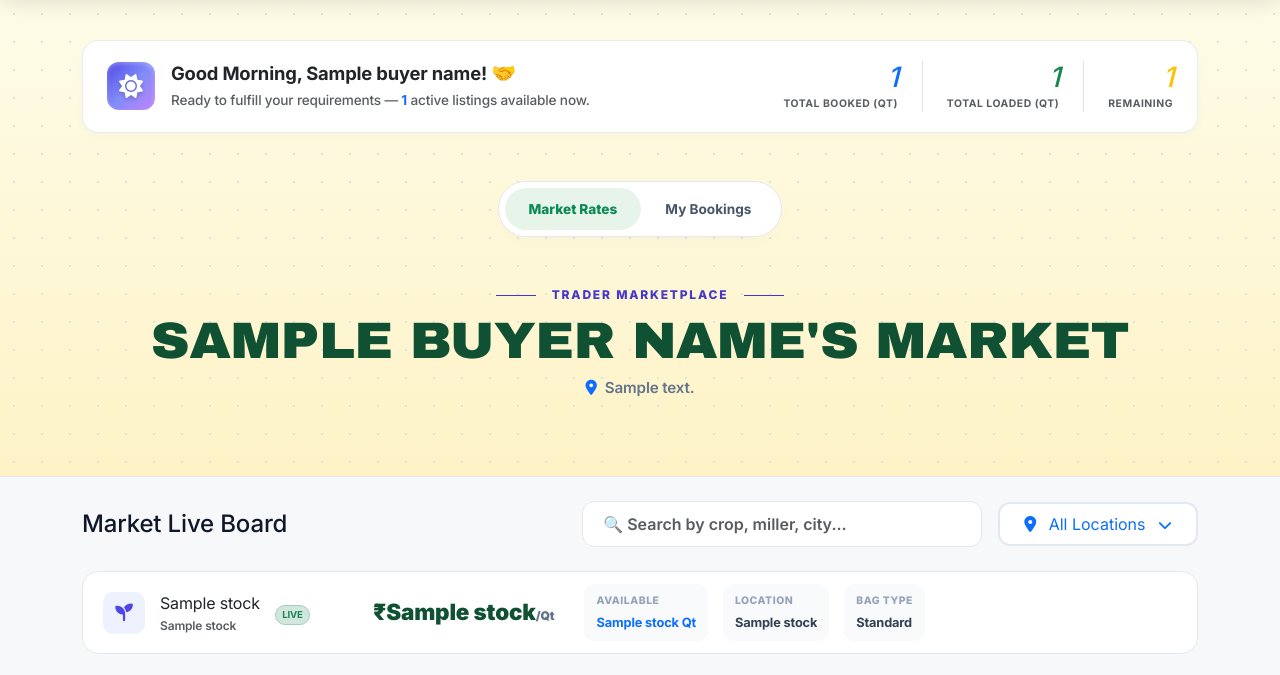
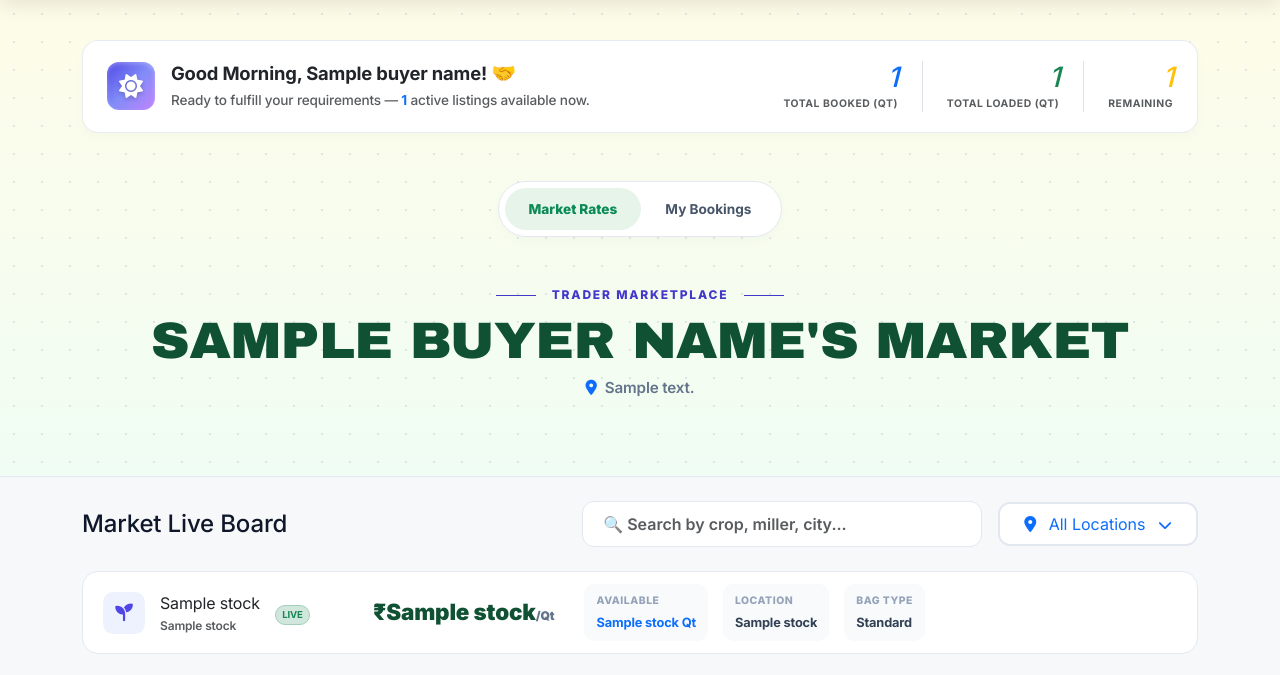
Before and after one commit to Shashank758/Sarna_Broker_Website-2, a Flask app: template templates/market.html in a window 1280 px wide. Shown: the part 109-784 px from the top of the page. Run offline with Flask 3, Linux system fonts and the light colour scheme; the template is opened without the code that fills it: most values are stand-ins (such as "Sample title", 1, 10 or a date in 2020); some libraries are stand-ins or nearby versions.

Commit message:
Update market.html

```diff
--- a/templates/market.html
+++ b/templates/market.html
@@ -11,7 +11,7 @@
 
     /* ── HERO SECTION ── */
     .market-hero {
-        background: linear-gradient(180deg, #fefce8 0%, #fef3c7 100%);
+        background: linear-gradient(180deg, #fefce8 0%, #f0fdf4 100%);
         padding: 30px 0 60px;
         position: relative;
         border-bottom: 1px solid #e2e8f0;
```
